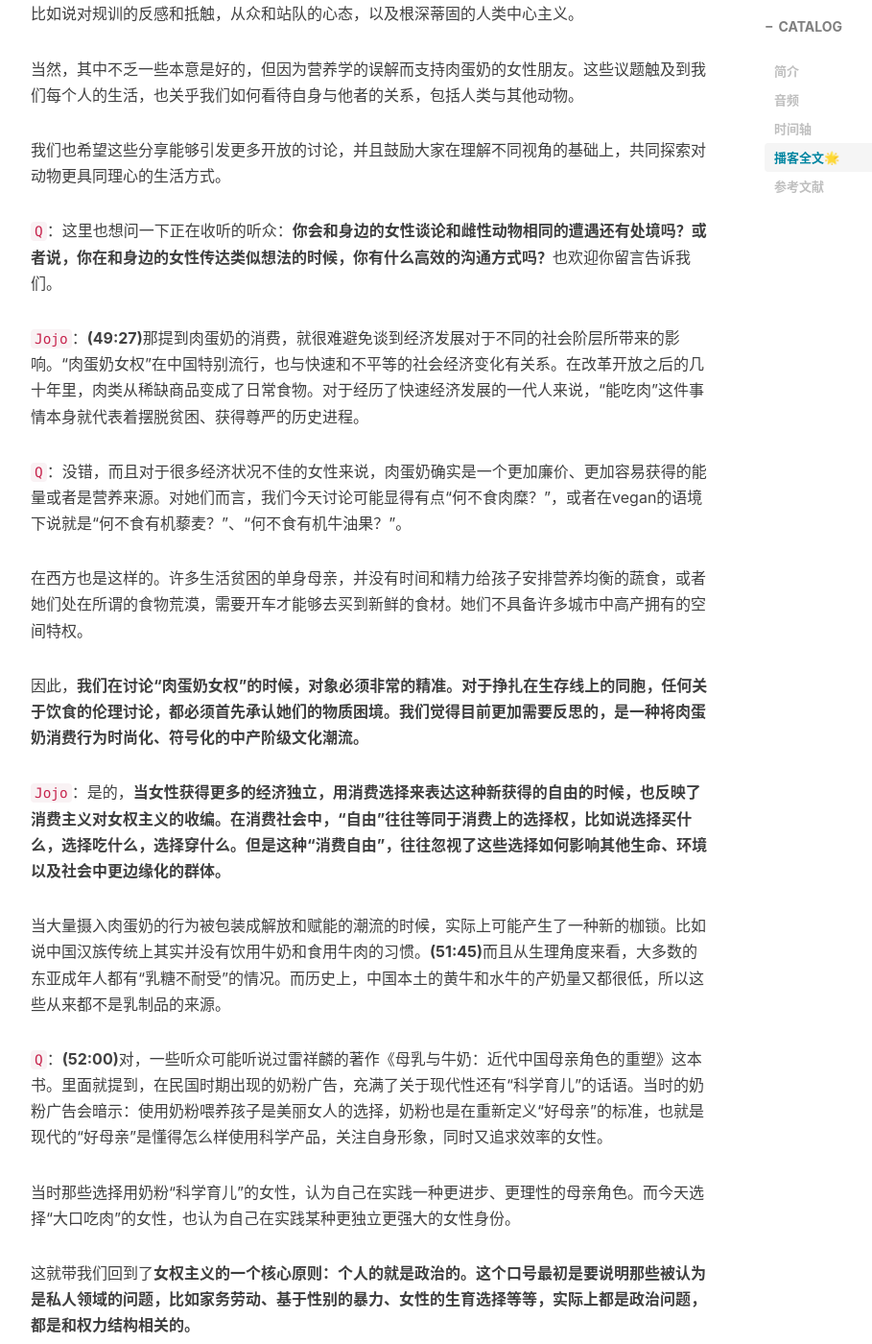
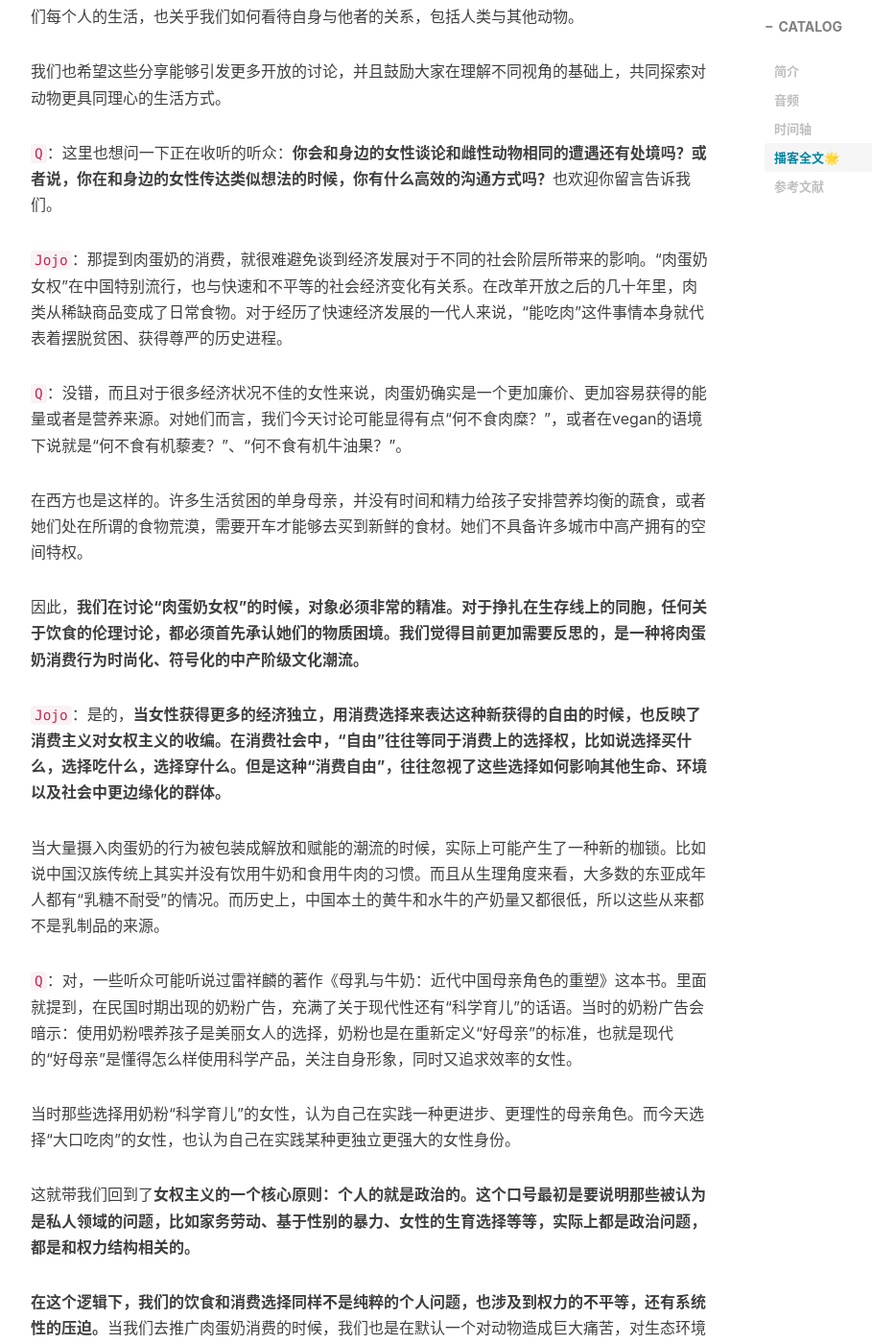
Before and after one commit to slightlytofu/slightlytofu.github.io, a Jekyll site: the page built from _posts/2025-08-09-Vol.10-肉蛋奶女权的诞生-以她的生命为我赋权.md, in a window 1280 px wide and 1400 px high, scrolled down 18048 px. Shown: the whole window at 96% size, without its empty margins (233-1142 px from the left). Built offline with Jekyll 4.4.1, drawn with Linux system fonts in a browser that asks for light colours; nearby versions of some CDN libraries; comment, search, counter and statistics services are not loaded; some of the changed text lies outside the part shown.

Commit message:
🎨 (vol-10): Clean up whitespace and transcript timestamps

```diff
--- a/_posts/2025-08-09-Vol.10-肉蛋奶女权的诞生-以她的生命为我赋权.md
+++ b/_posts/2025-08-09-Vol.10-肉蛋奶女权的诞生-以她的生命为我赋权.md
@@ -203,11 +203,11 @@
 
 `Jojo`：月经期的不适或许可以试试多补充深色的绿叶蔬菜，比如说菠菜、羽衣甘蓝；紫菜，还有芝麻、亚麻籽和坚果；减少盐类的摄入。这些都是补铁和缓解炎症的好方法。
 
-**(20:00)**除了健康方面的理由呢，“肉蛋奶女权”的兴起，很大程度上也是对主流“白幼瘦”审美的一种反抗。在社交媒体上，我们经常能看到这样的对比，一边是那些追求极度纤细，毫无肌肉线条的“纸片人”身材，另一边则是那些将强壮与肌肉挂钩的健美型身材。
+除了健康方面的理由呢，“肉蛋奶女权”的兴起，很大程度上也是对主流“白幼瘦”审美的一种反抗。在社交媒体上，我们经常能看到这样的对比，一边是那些追求极度纤细，毫无肌肉线条的“纸片人”身材，另一边则是那些将强壮与肌肉挂钩的健美型身材。
 
 “白幼瘦”审美确实是有问题的，因为它鼓励女性通过节食来达到某种更柔弱、更好被控制的外表标准。在这个背景下，“大口吃肉”似乎就成为了一种挑战父权制对身体规训的宣言，也就是说：我不要饿着肚子，我要滋养自己的身体，我要展现自己的力量，而不是脆弱。
 
-`Q`：**(20:40)**但是如今女性对于“强壮”的理解，也受到消费主义定义的“健美”或“力量”的影响。尤其是对于那些有更多经济基础的女性，健身房、蛋白粉的产业，还有运动品牌共同构建了一套需要不断投入金钱和精力去维持的身体范式。
+`Q`：但是如今女性对于“强壮”的理解，也受到消费主义定义的“健美”或“力量”的影响。尤其是对于那些有更多经济基础的女性，健身房、蛋白粉的产业，还有运动品牌共同构建了一套需要不断投入金钱和精力去维持的身体范式。
 
 而且很多时候我们也经常看到那些，脸看上去非常卡哇伊，或者化着浓妆，甚至还有穿着裙子和高跟鞋来体现力量，反抗白幼瘦审美的健身网红。这种刻意营造出来的反差感，说实话也是让我觉得非常困惑的。我不知道Jojo你是怎么想的？
 
@@ -251,7 +251,7 @@
 
 `Q`：其实在日本，近年来也有很多白领女性通过下班后去实践“吃肉女子会”来融入以男性为主导的办公室文化的现象。还有，在西方的发达国家，有一些女性会通过尝试打猎或者尝试自己亲手杀死后院养的鸡来获取动物的肉，让自己觉得自己其实可以和男性一样勇敢，敢于直面肉食背后的残忍。
 
-**(27:36)**对于这点，我们的朋友认为：这些女性对于动物剥削的漠视，一部分是源于对自身滑落的恐惧。一些女性会担心，如果将自己与雌性动物相提并论的话，就可能意味着放弃她们争取与男性平等权利的努力。
+对于这点，我们的朋友认为：这些女性对于动物剥削的漠视，一部分是源于对自身滑落的恐惧。一些女性会担心，如果将自己与雌性动物相提并论的话，就可能意味着放弃她们争取与男性平等权利的努力。
 
 朋友A：
 
@@ -265,7 +265,7 @@
 
 比如说在我们播客留言区，就曾有人用女猎人、女武士来合理化吃肉的行为。ta在留言区里面说，随着女性主义的发展，很多原本的父权制度下的偏见被打破了。远古时代的女猎人、女武士非常常见，反而是进入父权制度之后，肉食比例降下来了。
 
-这里我们就暂且不谈史实验证的问题，就当做这位听众所说的是事实好了。但不知道这位留言的听众以及持相同观点的人们有没有意识到，这其实也是一种「缺席的指代」呢？**(30:00)**当你很自豪地说出女性也可以是战士，也可以轻易地参与狩猎和战争的时候，你所提及的那些女性，她们真的以此为自己的骄傲吗？
+这里我们就暂且不谈史实验证的问题，就当做这位听众所说的是事实好了。但不知道这位留言的听众以及持相同观点的人们有没有意识到，这其实也是一种「缺席的指代」呢？当你很自豪地说出女性也可以是战士，也可以轻易地参与狩猎和战争的时候，你所提及的那些女性，她们真的以此为自己的骄傲吗？
 
 我提到这个问题，是因为我最近在读一本白俄罗斯作家写的书，这本书的英文译名叫做The Unwomanly Face of War，中文译名叫做《我是女兵，也是女人》。在这本书中，作者历时了三十年，对二战期间超过一百万名的十五到三十岁的苏联女兵进行了访谈。这其中就包含了医生、护士、伞兵，还有狙击手等等各种各样的战场上的女性角色，收录了大量的曾经被苏联官方禁止出版的战时细节。
 
@@ -359,7 +359,7 @@
 
 朋友B：
 
-**(45:44)**我遇到过一件事情，方大同不是素食嘛，他不是去世了嘛。我当时有一次去办公室，就正好在方大同去世之后几天。我去办公室之后，就听到我们旁边的一个team，不是一个部门的。她们一个 team 全都是女生，就在谈论方大同这个事情，就提到素食，她们就说——当然我确认她们也不是女权，但她们是女性（笑）——啊，这个谁，方大同和大 S 都是素食，然后ta们都去世了，那我们中午就多吃点肉吧。
+我遇到过一件事情，方大同不是素食嘛，他不是去世了嘛。我当时有一次去办公室，就正好在方大同去世之后几天。我去办公室之后，就听到我们旁边的一个team，不是一个部门的。她们一个 team 全都是女生，就在谈论方大同这个事情，就提到素食，她们就说——当然我确认她们也不是女权，但她们是女性（笑）——啊，这个谁，方大同和大 S 都是素食，然后ta们都去世了，那我们中午就多吃点肉吧。
 
 然后我当时听到就很生气，但是因为我和她们不是一个部门，我也不想和她们吵，所以我就和我旁边同事很大声地说：“啊，现在大家（名人）吃素，大家死了，就都怪到素食上……”我就说这样的话，然后她们听到之后，就也就闭嘴了。
 
@@ -383,7 +383,7 @@
 
 `Q`：这里也想问一下正在收听的听众：**你会和身边的女性谈论和雌性动物相同的遭遇还有处境吗？或者说，你在和身边的女性传达类似想法的时候，你有什么高效的沟通方式吗？**也欢迎你留言告诉我们。
 
-`Jojo`：**(49:27)**那提到肉蛋奶的消费，就很难避免谈到经济发展对于不同的社会阶层所带来的影响。“肉蛋奶女权”在中国特别流行，也与快速和不平等的社会经济变化有关系。在改革开放之后的几十年里，肉类从稀缺商品变成了日常食物。对于经历了快速经济发展的一代人来说，“能吃肉”这件事情本身就代表着摆脱贫困、获得尊严的历史进程。
+`Jojo`：那提到肉蛋奶的消费，就很难避免谈到经济发展对于不同的社会阶层所带来的影响。“肉蛋奶女权”在中国特别流行，也与快速和不平等的社会经济变化有关系。在改革开放之后的几十年里，肉类从稀缺商品变成了日常食物。对于经历了快速经济发展的一代人来说，“能吃肉”这件事情本身就代表着摆脱贫困、获得尊严的历史进程。
 
 `Q`：没错，而且对于很多经济状况不佳的女性来说，肉蛋奶确实是一个更加廉价、更加容易获得的能量或者是营养来源。对她们而言，我们今天讨论可能显得有点“何不食肉糜？”，或者在vegan的语境下说就是“何不食有机藜麦？”、“何不食有机牛油果？”。
 
@@ -393,9 +393,9 @@
 
 `Jojo`：是的，**当女性获得更多的经济独立，用消费选择来表达这种新获得的自由的时候，也反映了消费主义对女权主义的收编。在消费社会中，“自由”往往等同于消费上的选择权，比如说选择买什么，选择吃什么，选择穿什么。但是这种“消费自由”，往往忽视了这些选择如何影响其他生命、环境以及社会中更边缘化的群体。**
 
-当大量摄入肉蛋奶的行为被包装成解放和赋能的潮流的时候，实际上可能产生了一种新的枷锁。比如说中国汉族传统上其实并没有饮用牛奶和食用牛肉的习惯。**(51:45)**而且从生理角度来看，大多数的东亚成年人都有“乳糖不耐受”的情况。而历史上，中国本土的黄牛和水牛的产奶量又都很低，所以这些从来都不是乳制品的来源。
+当大量摄入肉蛋奶的行为被包装成解放和赋能的潮流的时候，实际上可能产生了一种新的枷锁。比如说中国汉族传统上其实并没有饮用牛奶和食用牛肉的习惯。而且从生理角度来看，大多数的东亚成年人都有“乳糖不耐受”的情况。而历史上，中国本土的黄牛和水牛的产奶量又都很低，所以这些从来都不是乳制品的来源。
 
-`Q`：**(52:00)**对，一些听众可能听说过雷祥麟的著作《母乳与牛奶：近代中国母亲角色的重塑》这本书。里面就提到，在民国时期出现的奶粉广告，充满了关于现代性还有“科学育儿”的话语。当时的奶粉广告会暗示：使用奶粉喂养孩子是美丽女人的选择，奶粉也是在重新定义“好母亲”的标准，也就是现代的“好母亲”是懂得怎么样使用科学产品，关注自身形象，同时又追求效率的女性。
+`Q`：对，一些听众可能听说过雷祥麟的著作《母乳与牛奶：近代中国母亲角色的重塑》这本书。里面就提到，在民国时期出现的奶粉广告，充满了关于现代性还有“科学育儿”的话语。当时的奶粉广告会暗示：使用奶粉喂养孩子是美丽女人的选择，奶粉也是在重新定义“好母亲”的标准，也就是现代的“好母亲”是懂得怎么样使用科学产品，关注自身形象，同时又追求效率的女性。
 
 当时那些选择用奶粉“科学育儿”的女性，认为自己在实践一种更进步、更理性的母亲角色。而今天选择“大口吃肉”的女性，也认为自己在实践某种更独立更强大的女性身份。
 
```
Also changed, not shown: other parts of _posts/2025-08-09-Vol.10-肉蛋奶女权的诞生-以她的生命为我赋权.md (+19 -19 lines).
